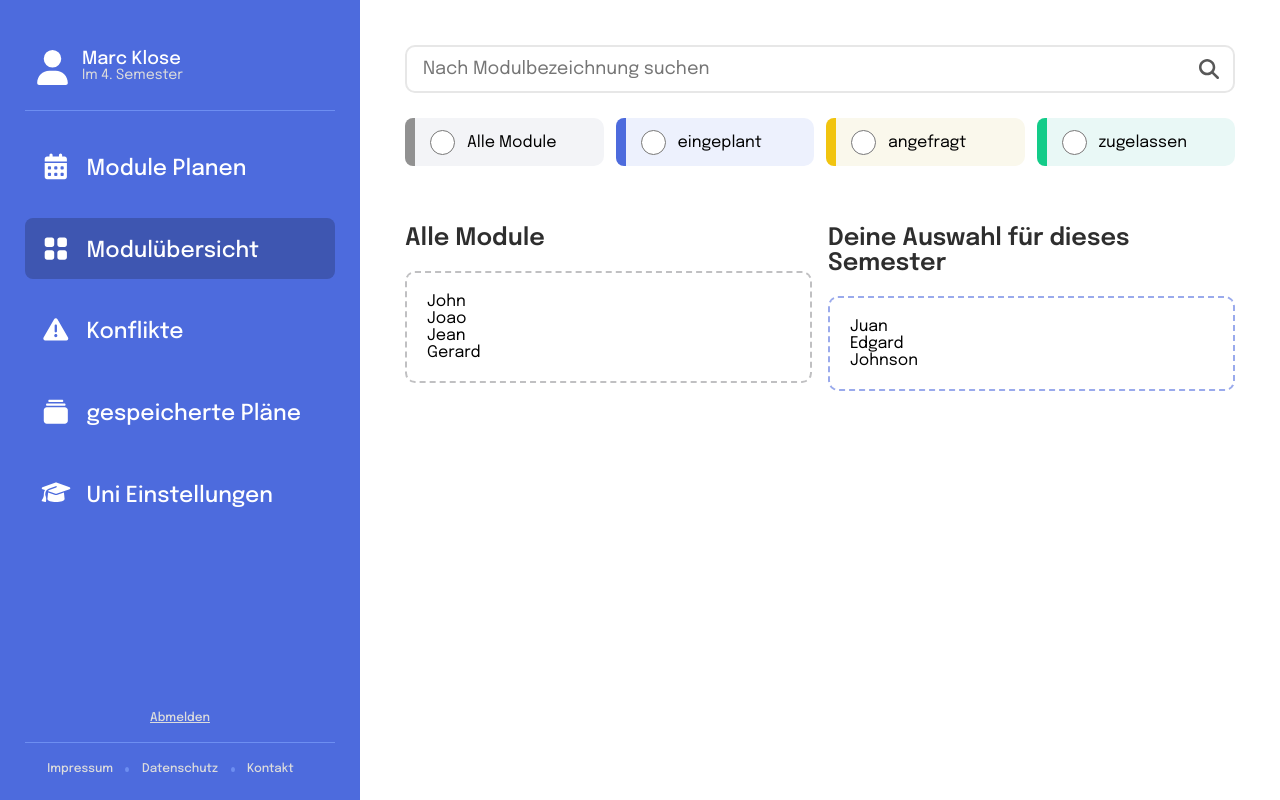
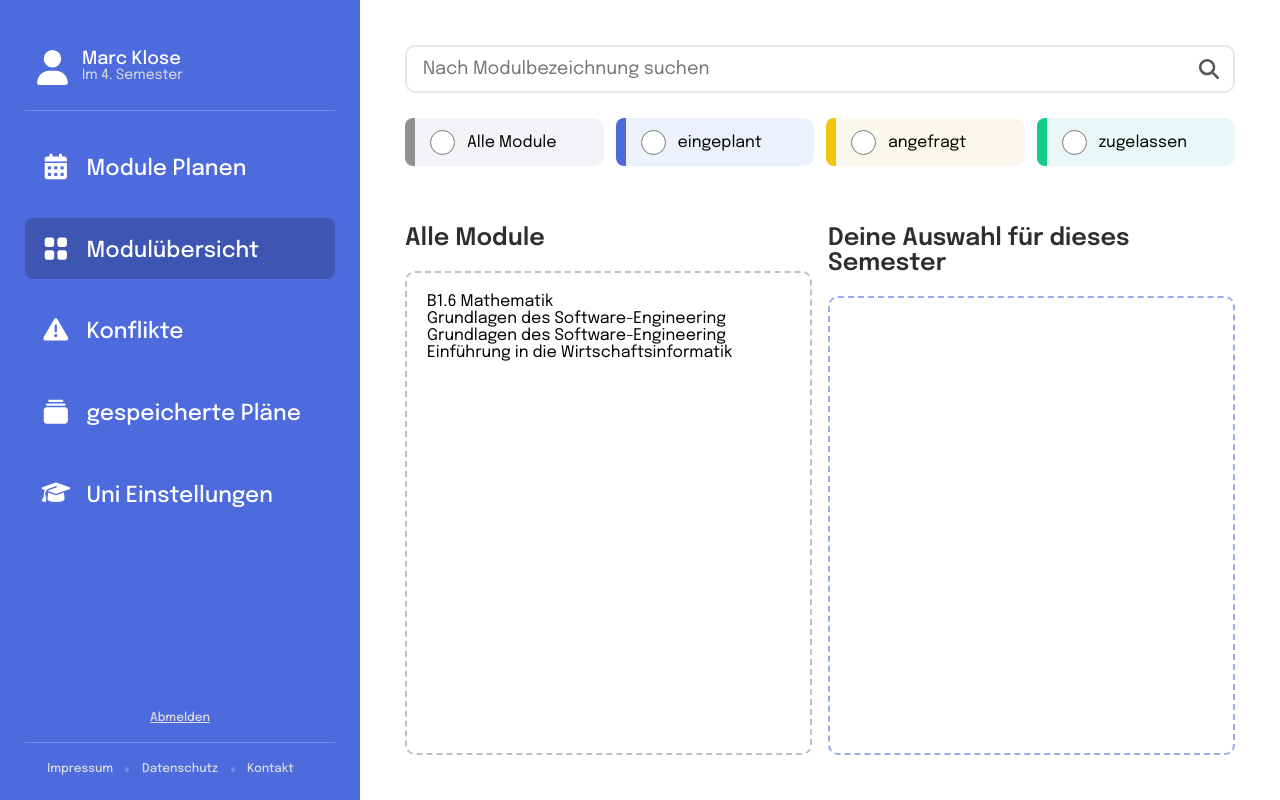
Before and after one commit to Uni-Course-Scheduler/course-scheduler-frontend, a Vue app: page /modules in a window 1280 px wide. Built offline with nearby package versions, Linux system fonts and the light colour scheme.

Commit message:
[ADD] Working draggable lists with modules

```diff
--- a/src/views/ModuleView.vue
+++ b/src/views/ModuleView.vue
@@ -5,82 +5,70 @@ import {useI18n} from "vue-i18n";
 import type {Ref} from "vue";
 import {onMounted, ref} from "vue";
 import {useModulesStore} from "@/stores/ModulesStore";
-import type {Module as ModuleType} from "@/models/classes/Module";
-import FetchModulesService from "@/services/FetchModulesService";
-import type {IModule} from "@/models/interfaces/IModule";
 
-const {t} = useI18n()
-const modulesStore = useModulesStore()
-const dragging: Ref<boolean> = ref(true)
-
-const allModules: Ref<IModule[]> = ref([])
+const {t} = useI18n();
+const modulesStore = useModulesStore();
+const dragging: Ref<boolean> = ref(true);
 
 onMounted(() => {
+  modulesStore.fetchModules(1);
 })
-
-
-const list1 = ref([
-  {name: "John"},
-  {name: "Joao"},
-  {name: "Jean"},
-  {name: "Gerard"}
-])
-const list2 = ref([
-  {name: "Juan"},
-  {name: "Edgard"},
-  {name: "Johnson"}
-])
-
 </script>
 
 <template>
   <main>
-    <div class="container">
-
-
       <ModulesViewHeader/>
       <div class="flex-container">
         <div class="flex-column">
           <h2>{{ t('modulesView.headings.allModules') }}</h2>
           <draggable
-              class="wrapper dashed" style="border-color: #C0C0C2"
-              v-model="list1"
+              class="wrapper dashed grow" style="border-color: #C0C0C2"
+              v-model="modulesStore.allModules"
               group="modules"
               @start="dragging=true"
               @end="dragging=false"
               item-key="id">
             <template #item="{element}">
-              <div>{{ element.name }}</div>
+              <div>{{ element.title }}</div>
             </template>
           </draggable>
         </div>
         <div class="flex-column">
           <h2>{{ t('modulesView.headings.selectedModules') }}</h2>
           <draggable
-              class="wrapper dashed" style="border-color: #9AAAEC"
-              v-model="list2"
+              class="wrapper dashed grow" style="border-color: #9AAAEC"
+              v-model="modulesStore.selectedModules"
               group="modules"
               @start="dragging=true"
               @end="dragging=false"
               item-key="id">
             <template #item="{element}">
-              <div>{{ element.name }}</div>
+              <div>{{ element.title }}</div>
             </template>
           </draggable>
         </div>
       </div>
-    </div>
   </main>
 </template>
 
 <style scoped>
+main {
+  display: flex;
+  flex-direction: column;
+}
 .flex-container {
+  height: 100%;
   display: flex;
   column-gap: var(--column-gap-l);
 }
 
 .flex-column {
-  height: 100%;
+  display: flex;
+  flex-direction: column;
+  flex: 1;
+}
+
+.grow {
   flex: 1;
 }
 </style>
```
